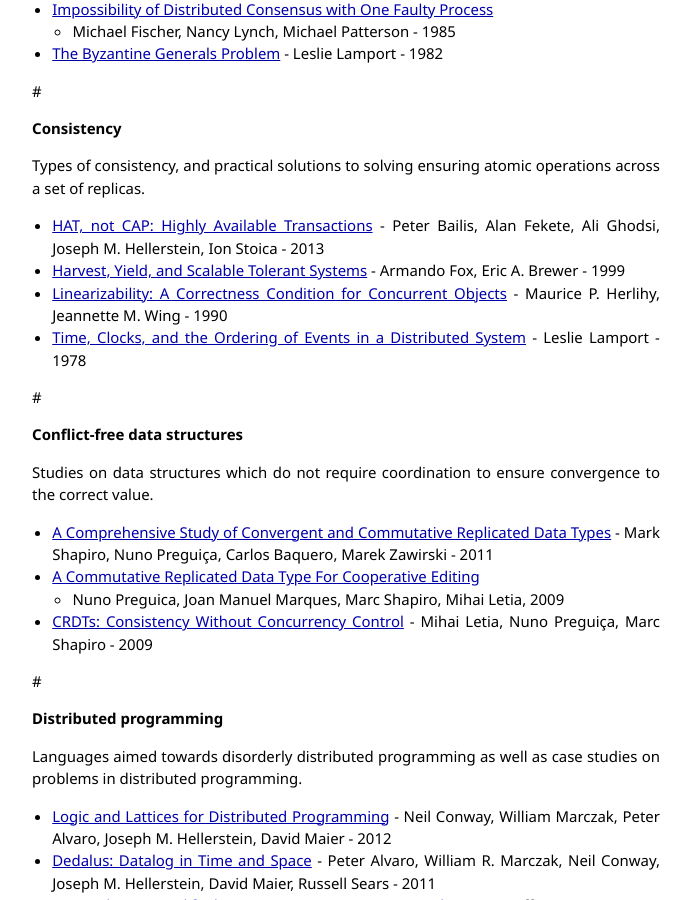
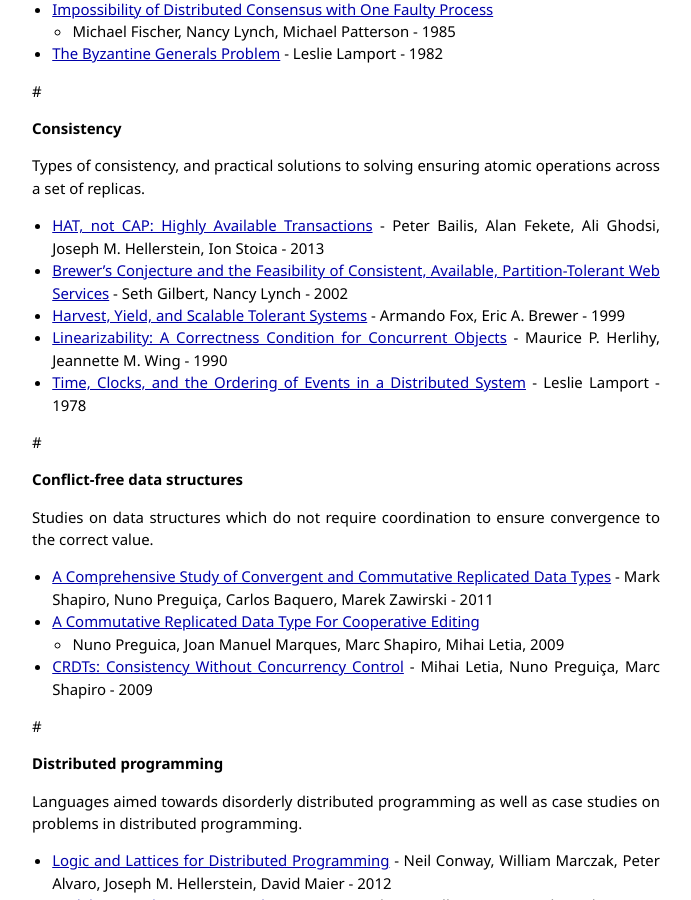
Before and after one commit to cmeiklejohn/cmeiklejohn.github.io, a Jekyll site: the page built from _posts/2013-07-12-readings-in-distributed-systems.markdown, in a window 1280 px wide and 900 px high, scrolled down 548 px. Shown: the whole window, without its empty margins (294-985 px from the left). Built offline with Jekyll 4.4.1, drawn with Linux system fonts in a browser that asks for light colours; comment, search, counter and statistics services are not loaded.

Commit message:
Add cap theorem.

```diff
--- a/_posts/2013-07-12-readings-in-distributed-systems.markdown
+++ b/_posts/2013-07-12-readings-in-distributed-systems.markdown
@@ -37,6 +37,9 @@ operations across a set of replicas.
 
 * [HAT, not CAP: Highly Available Transactions][hat] - Peter Bailis,
   Alan Fekete, Ali Ghodsi, Joseph M. Hellerstein, Ion Stoica - 2013
+* [Brewer's Conjecture and the Feasibility of Consistent, Available,
+  Partition-Tolerant Web Services][cap] - Seth Gilbert, Nancy Lynch -
+  2002
 * [Harvest, Yield, and Scalable Tolerant Systems][harvest] - Armando
   Fox, Eric A. Brewer - 1999
 * [Linearizability: A Correctness Condition for Concurrent
```
Also changed, not shown: other parts of _posts/2013-07-12-readings-in-distributed-systems.markdown (+1 -0 lines).
